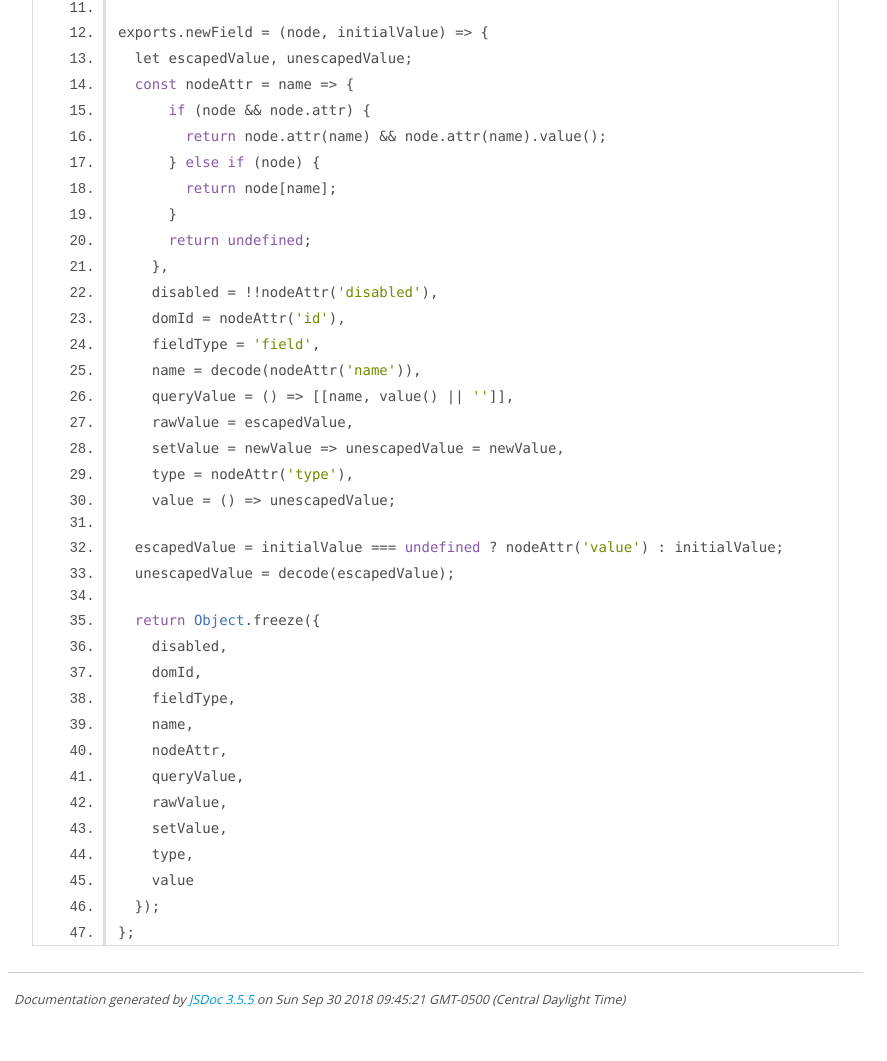
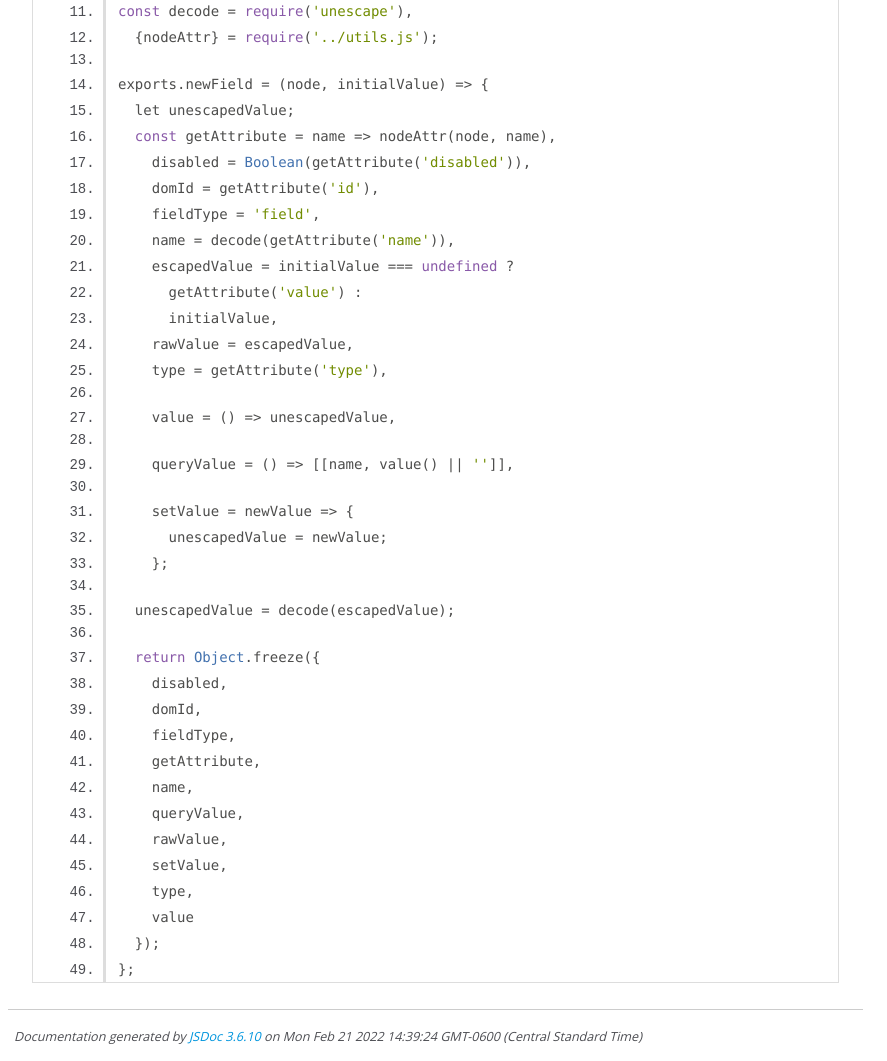
Before and after one commit to srveit/mechanize-js, a website: page docs/form_field.js.html in a window 1280 px wide. Shown: the part 401-1462 px from the top of the page, without its empty margins (0-887 px from the left). Before the commit the page ends 1425 px from the top, so only its background shows below. Drawn offline with Linux system fonts and the light colour scheme.

Commit message:
update documentation

```diff
--- a/docs/form_field.js.html
+++ b/docs/form_field.js.html
@@ -27,45 +27,47 @@
     <section>
         <article>
             <pre class="prettyprint source linenums"><code>'use strict';
+// eslint-disable-next-line
 /**
  * Initialize a new `Field` with the given `node`.
  * If `initialValue` is undefined, uses the "value" attribute of `node`.
  *
  * @param {Element} node
-  * @param {String} initialValue
+ * @param {String} initialValue
  * @api public
  */
-const decode = require('unescape');
+const decode = require('unescape'),
+  {nodeAttr} = require('../utils.js');
 
 exports.newField = (node, initialValue) => {
-  let escapedValue, unescapedValue;
-  const nodeAttr = name => {
-      if (node &amp;&amp; node.attr) {
-        return node.attr(name) &amp;&amp; node.attr(name).value();
-      } else if (node) {
-        return node[name];
-      }
-      return undefined;
-    },
-    disabled = !!nodeAttr('disabled'),
-    domId = nodeAttr('id'),
+  let unescapedValue;
+  const getAttribute = name => nodeAttr(node, name),
+    disabled = Boolean(getAttribute('disabled')),
+    domId = getAttribute('id'),
     fieldType = 'field',
-    name = decode(nodeAttr('name')),
+    name = decode(getAttribute('name')),
+    escapedValue = initialValue === undefined ?
+      getAttribute('value') :
+      initialValue,
+    rawValue = escapedValue,
+    type = getAttribute('type'),
+
+    value = () => unescapedValue,
+
     queryValue = () => [[name, value() || '']],
-    rawValue = escapedValue,
-    setValue = newValue => unescapedValue = newValue,
-    type = nodeAttr('type'),
-    value = () => unescapedValue;
 
-  escapedValue = initialValue === undefined ? nodeAttr('value') : initialValue;
+    setValue = newValue => {
+      unescapedValue = newValue;
+    };
+
   unescapedValue = decode(escapedValue);
 
   return Object.freeze({
     disabled,
     domId,
     fieldType,
+    getAttribute,
     name,
-    nodeAttr,
     queryValue,
     rawValue,
     setValue,
@@ -89,7 +91,7 @@ exports.newField = (node, initialValue) => {
 <br class="clear">
 
 <footer>
-    Documentation generated by <a href="https://github.com/jsdoc3/jsdoc">JSDoc 3.5.5</a> on Sun Sep 30 2018 09:45:21 GMT-0500 (Central Daylight Time)
+    Documentation generated by <a href="https://github.com/jsdoc/jsdoc">JSDoc 3.6.10</a> on Mon Feb 21 2022 14:39:24 GMT-0600 (Central Standard Time)
 </footer>
 
 <script> prettyPrint(); </script>
--- a/docs/scripts/linenumber.js
+++ b/docs/scripts/linenumber.js
@@ -1,12 +1,12 @@
 /*global document */
-(function() {
-    var source = document.getElementsByClassName('prettyprint source linenums');
-    var i = 0;
-    var lineNumber = 0;
-    var lineId;
-    var lines;
-    var totalLines;
-    var anchorHash;
+(() => {
+    const source = document.getElementsByClassName('prettyprint source linenums');
+    let i = 0;
+    let lineNumber = 0;
+    let lineId;
+    let lines;
+    let totalLines;
+    let anchorHash;
 
     if (source && source[0]) {
         anchorHash = document.location.hash.substring(1);
@@ -15,7 +15,7 @@
 
         for (; i < totalLines; i++) {
             lineNumber++;
-            lineId = 'line' + lineNumber;
+            lineId = `line${lineNumber}`;
             lines[i].id = lineId;
             if (lineId === anchorHash) {
                 lines[i].className += ' selected';
--- a/docs/styles/jsdoc-default.css
+++ b/docs/styles/jsdoc-default.css
@@ -273,7 +273,7 @@ tr > th:last-child { border-right: 1px solid #ddd; }
     margin: 0;
 }
 
-.prettyprint
+.source
 {
     border: 1px solid #ddd;
     width: 80%;
@@ -284,7 +284,7 @@ tr > th:last-child { border-right: 1px solid #ddd; }
     width: inherit;
 }
 
-.prettyprint code
+.source code
 {
     font-size: 100%;
     line-height: 18px;
```
Also changed, not shown: docs/form_file_upload.js.html (+15 -5 lines), docs/global.html (+6 -4 lines), docs/history.js.html (+4 -3 lines), docs/index.html (+1 -1 lines), CHANGELOG.md.
